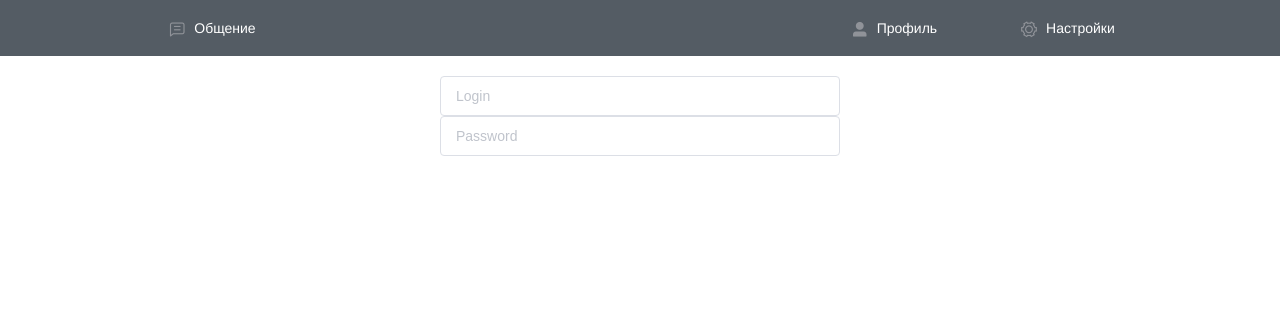
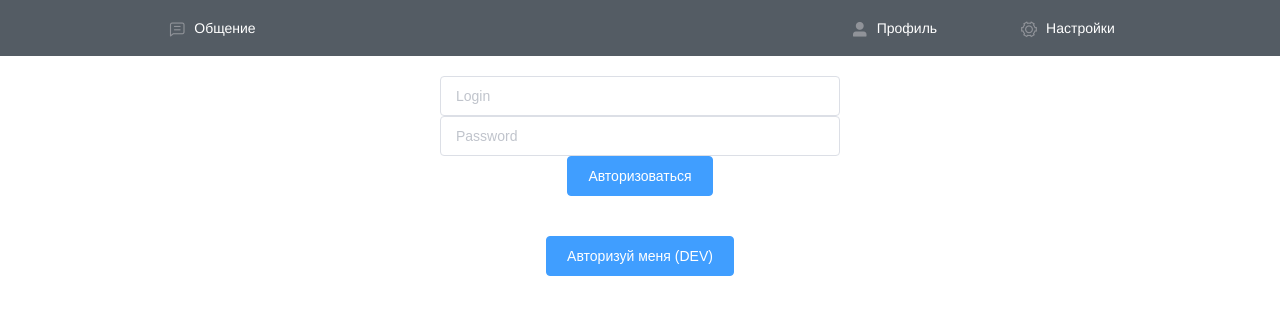
Before and after one commit to kuleshov-aleksei/messenger, a Vue app in the folder src/web/: page /#/auth in a window 1280 px wide. Shown: the top 314 px of the page. Built offline with nearby package versions, Linux system fonts and the light colour scheme.

Commit message:
Working authorization

```diff
--- a/src/web/package.json
+++ b/src/web/package.json
@@ -12,7 +12,8 @@
     "core-js": "^3.6.5",
     "element-ui": "^2.13.2",
     "vue": "^2.6.11",
-    "vue-router": "^3.2.0"
+    "vue-router": "^3.2.0",
+    "vuex": "^3.5.1"
   },
   "devDependencies": {
     "@vue/cli-plugin-babel": "~4.5.0",
--- a/src/web/src/components/HeaderComponent.vue
+++ b/src/web/src/components/HeaderComponent.vue
@@ -1,7 +1,6 @@
 <template>
     <div id="header-wrapper">
         <el-menu
-            :default-active="activeIndex"
             class="el-menu"
             mode="horizontal"
             background-color="#545c64"
--- a/src/web/src/main.js
+++ b/src/web/src/main.js
@@ -3,6 +3,7 @@ import ElementUI from 'element-ui';
 import 'element-ui/lib/theme-chalk/index.css';
 import App from './App.vue';
 import router from './router'
+
 
 Vue.config.productionTip = false;
 Vue.use(ElementUI);
--- a/src/web/src/store.js
+++ b/src/web/src/store.js
@@ -1,7 +1,6 @@
 import Vue from 'vue'
 import { createLogger } from 'vuex'
 import Vuex from 'vuex'
-import Auth from './pages/auth/Auth.vue';
 
 Vue.use(Vuex)
 Vue.config.debug = true
@@ -10,8 +9,22 @@ const debug = process.env.NODE_ENV !== 'production'
 
 export default new Vuex.Store({
   modules: {
-    Auth
   },
   strict: debug,
-  middlewares: debug ? [createLogger()] : []
+  middlewares: debug ? [createLogger()] : [],
+  state: {
+    api_url: 'http://api.encamy.keenetic.pro',
+    access_token: '',
+    refresh_token: '',
+  },
+  mutations: {
+    save_access_token(state, token)
+    {
+      state.access_token = token;
+    },
+    save_refresh_token(state, token)
+    {
+      state.refresh_token = token;
+    }
+  }
 })
--- a/src/web/src/views/Auth.vue
+++ b/src/web/src/views/Auth.vue
@@ -1,25 +1,49 @@
 <template>
     <div class="auth-holder">
-        <el-input placeholder="Login" v-model="input" @input="testInput"></el-input>
-        <el-input placeholder="Password" v-model="input" show-password></el-input>
+      <div class="auth-form">
+        <el-input placeholder="Login" v-model="text_input_login"></el-input>
+        <el-input placeholder="Password" v-model="text_input_password" show-password></el-input>
+        <el-button type="primary" v-on:click="authorize">Авторизоваться</el-button>
+      </div>
+
+      <div class="dev">
+        <el-button type="primary" v-on:click="simple_auth">Авторизуй меня (DEV)</el-button>
+      </div>
     </div>
 </template>
 
 <script>
+import axios from "axios";
+import store from "../store"
 
 export default {
     data() {
       return {
-        links: [],
-        state: '',
-        timeout:  null
+        text_input_login: '',
+        text_input_password: '',
       };
     },
     methods: {
-      testInput(text)
-        {
-            console.log(text);
-        }
+      authorize: function() {
+        this.auth(this.text_input_login, this.text_input_password);
+      },
+      simple_auth: function () {
+        this.auth("example_api@example.com", "my_password");
+      },
+      auth: function(login, password) {
+          axios.post(store.state.api_url + "/auth/auth", {
+            login: login,
+            password: password,
+            device_name: "vue-dev",
+          })
+          .then((response) => {
+            store.commit('save_refresh_token', response.data["refresh_token"]);
+            store.commit('save_access_token', response.data["access_token"]);
+          })
+          .catch((error) => {
+            console.log(error);
+          });
+        },
     },
   };
 </script>
@@ -27,7 +51,11 @@ export default {
 <style>
 .auth-holder {
     max-width: 400px;
-    margin:auto;
-    margin-top:20px;
+    margin: auto;
+    margin-top: 20px;
+}
+
+.dev {
+  margin-top: 40px;
 }
 </style>
--- /dev/null
+++ b/src/web/vue.config.js
@@ -0,0 +1,5 @@
+module.exports = {
+    devServer: {
+        disableHostCheck: true
+    }
+}
```
Also changed, not shown: 1 other file (tests, documents, lock files or other folders).
